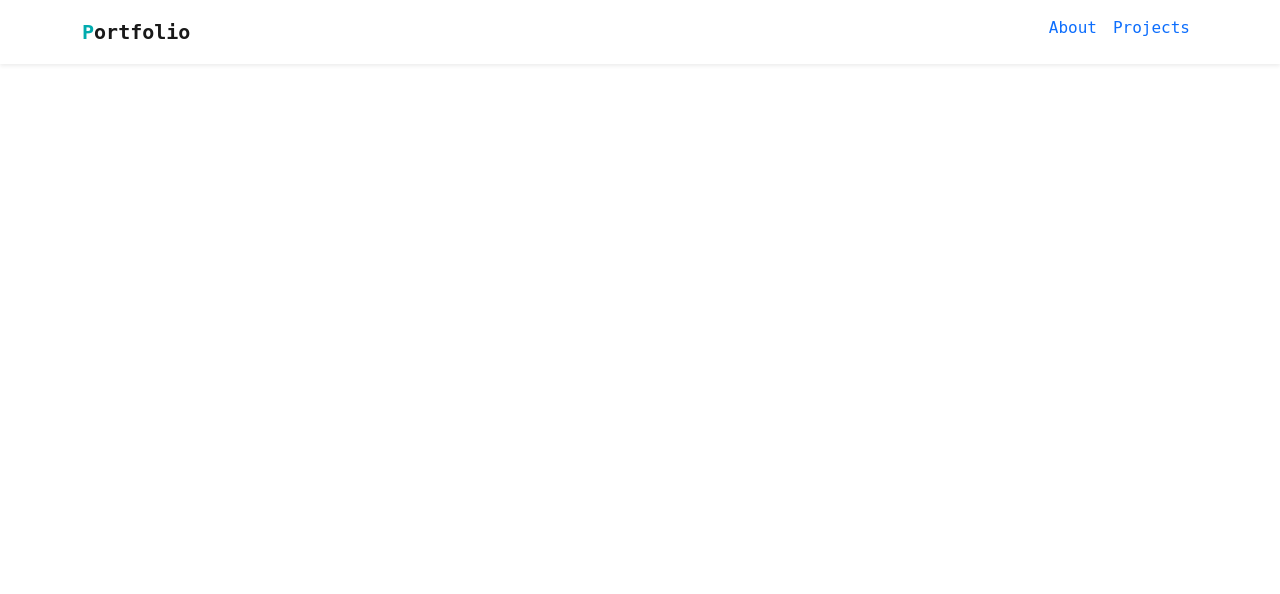
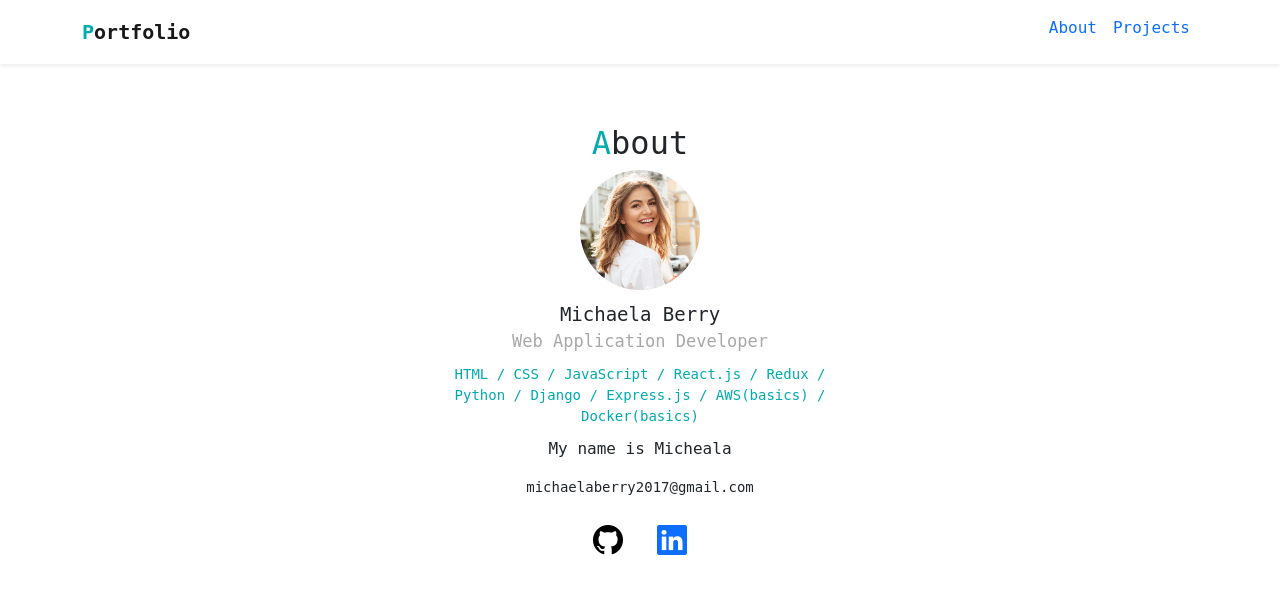
Before and after one commit to mberry20/Portfolio, a plain HTML site: page index.html in a window 1280 px wide. Drawn offline with nearby package versions, Linux system fonts and the light colour scheme.

Commit message:
Added the about section, also did some design

```diff
--- a/index.html
+++ b/index.html
@@ -4,6 +4,7 @@
 <head>
     <meta charset="UTF-8">
     <meta name="viewport" content="width=device-width, initial-scale=1">
+    <link rel="stylesheet" href="https://cdn.jsdelivr.net/npm/bootstrap-icons@1.10.3/font/bootstrap-icons.css">
     <link rel="icon" type="image/png" href="./techis-logo.png">
     <link rel = "stylesheet" href = "https://cdn.jsdelivr.net/npm/bootstrap@5.2.2/dist/css/bootstrap.min.css">
     <link rel="stylesheet" href="style.css">
@@ -57,6 +58,23 @@
   </div>
   </nav>
 
+  <div id="about">
+    <h2><span class="font-primary">A</span>bout</h2>
+    <img src="./img/sample-woman.jpg">
+    <div class="name">Michaela Berry</div>
+    <div class="vocation">Web Application Developer</div>
+    <div class="skills">HTML / CSS / JavaScript / React.js / Redux / Python / Django / Express.js / AWS(basics) / Docker(basics)</div>
+    <p>
+      My name is Micheala
+    </p>
+    <div class="email">michaelaberry2017@gmail.com</div>
+    <div class="icons">
+      <a href="#"></a><i class="bi bi-github"></i></a>
+      <a href="#"><i class="bi bi-linkedin ms-3"></i></a>
+
+
+
+
 
     <script
       src="https://cdn.jsdelivr.net/npm/bootstrap@5.0.2/dist/js/bootstrap.bundle.min.js"
--- a/style.css
+++ b/style.css
@@ -16,3 +16,53 @@ body{
     font-size: 20px;
     font-weight: bold;
 }
+
+/*****************
+
+ABOUT
+
+******************/
+
+#about {
+    margin: 60px auto;
+    max-width: 400px;
+    text-align: center;
+}
+
+
+#about img{
+    border-radius: 50%;
+    width: 120px;
+    margin-bottom: 10px;
+}
+
+
+#about .name{
+    font-size: 19px;
+}
+
+#about .vocation{
+    font-size: 17px;
+    color: #A8A8AB;
+    margin-bottom: 10px;
+}
+
+#about .skills{
+    font-size: 14px;
+    color: #00abae;
+    margin-bottom: 10px;
+}
+
+#about .email{
+    margin-top: 14px;
+    font-size: 14px;
+}
+
+#about .icons{
+    margin-top: 20px;
+    font-size: 30px;
+}
+
+#about .icons{
+    color: #000;
+}
```
